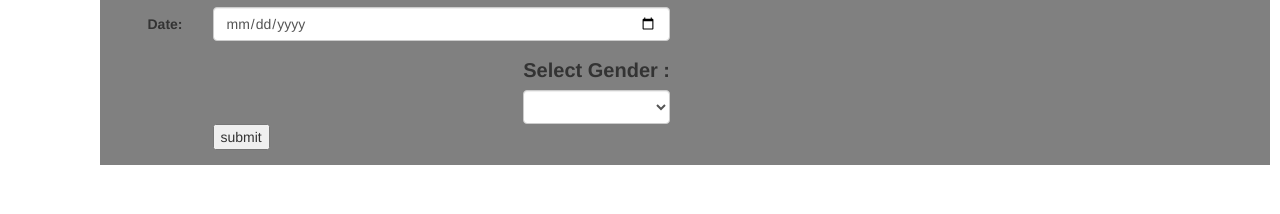
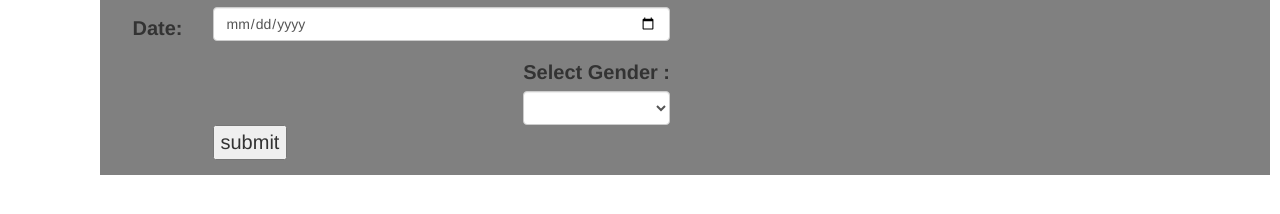
Before and after one commit to Girinema/Akannames, a plain HTML site: page index.html in a window 1280 px wide. Shown: the part 266-480 px from the top of the page. Drawn offline with nearby package versions, Linux system fonts and the light colour scheme.

Commit message:
font size

```diff
--- a/css/style.css
+++ b/css/style.css
@@ -19,3 +19,6 @@ h2{text-align:right;
     background: black;
     font-size: 20px;
 }
+.form-group{font-size: 20px;
+
+}
```
